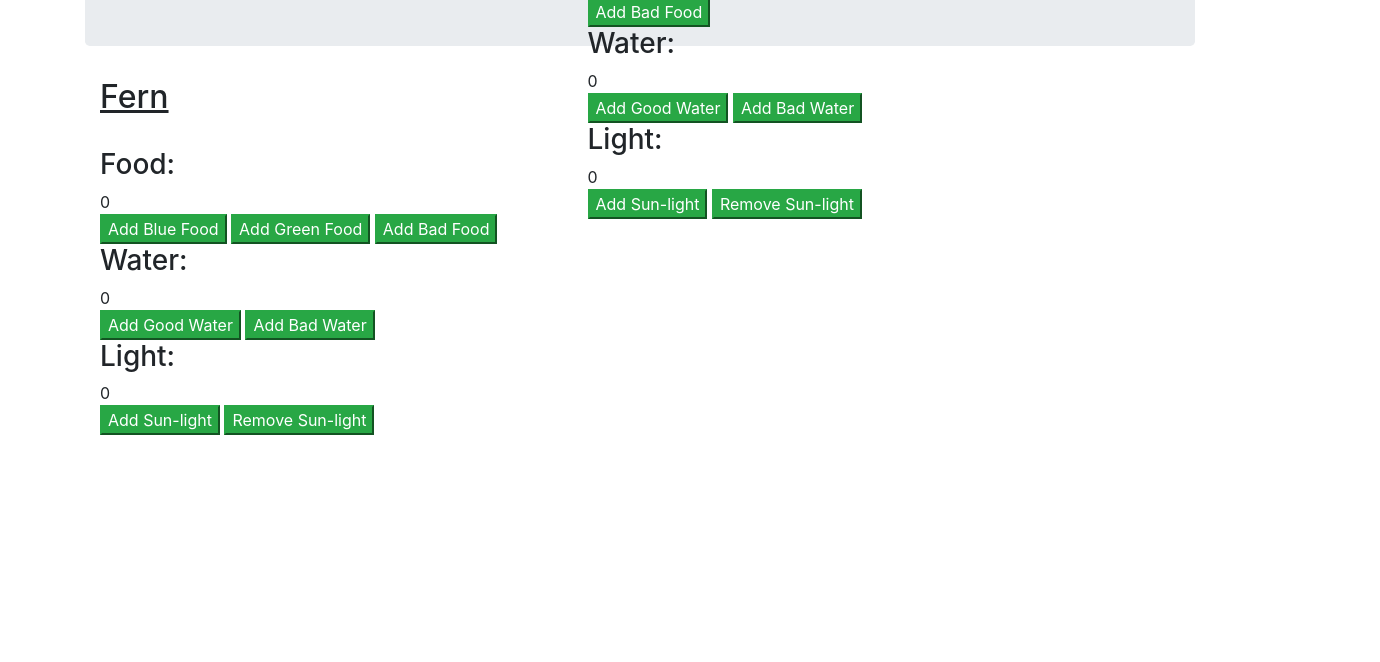
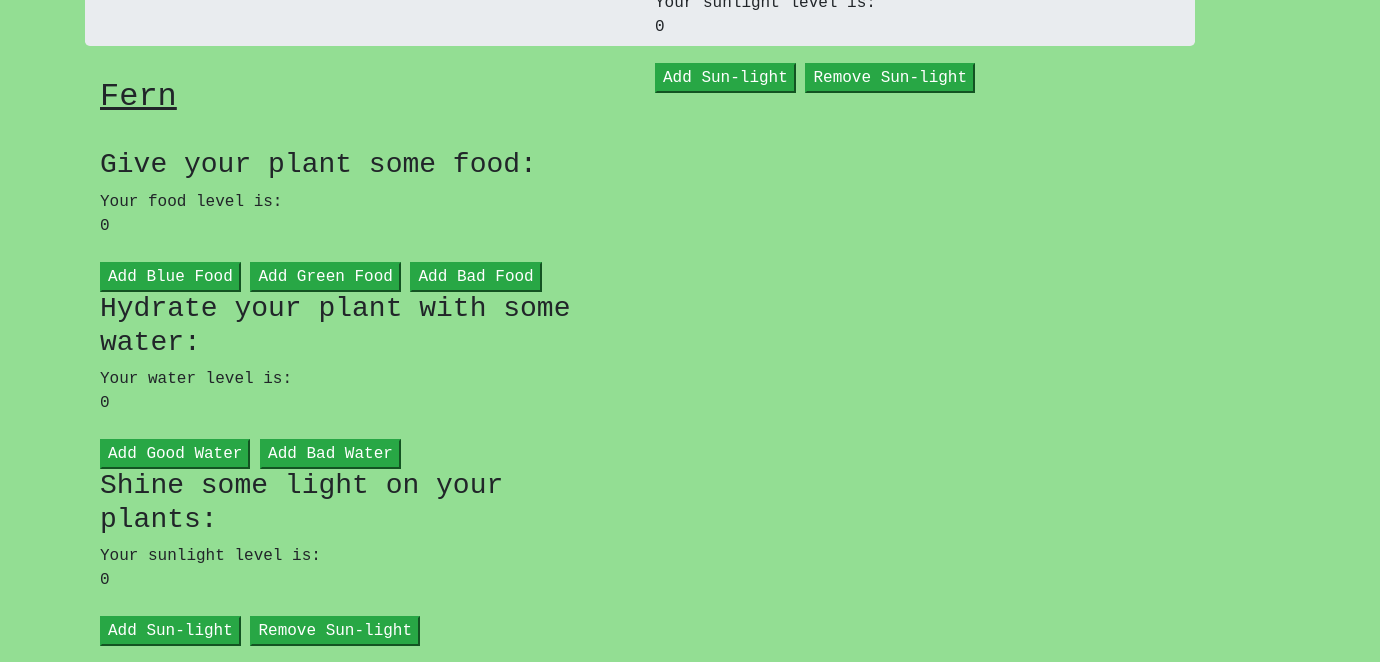
Before and after one commit to fieldceleste/functional_application, a website built with webpack: page src/index.html in a window 1280 px wide. Shown: the part 138-800 px from the top of the page, 1380 px wide, since content can reach past the window. Built offline with nearby package versions, Linux system fonts and the light colour scheme.

Commit message:
add in a little styling

```diff
--- a/src/index.html
+++ b/src/index.html
@@ -1,40 +1,44 @@
 <html>
+
 <head>
-    <script
-    src="https://code.jquery.com/jquery-3.4.1.min.js"
-    integrity="sha256-CSXorXvZcTkaix6Yvo6HppcZGetbYMGWSFlBw8HfCJo="
-    crossorigin="anonymous"></script>
+  <script src="https://code.jquery.com/jquery-3.4.1.min.js"
+    integrity="sha256-CSXorXvZcTkaix6Yvo6HppcZGetbYMGWSFlBw8HfCJo=" crossorigin="anonymous"></script>
   <script type="text/javascript" src="plant_application.js"></script>
 
   <title>Grow Your Plant</title>
 </head>
+
 <body>
   <div class="container">
 
-      <div class= "jumbotron">
-      <h1>Your Plant's Values</h1>
+    <div class="jumbotron">
+      <h1>Plant Daycare</h1>
     </div>
 
 
-      <div class ="col-md-6">
+    <div class="col-md-6" id="fern">
       <h2><u>Fern</u></h2>
       <br>
       <div class="grow-buttons">
-    <h3>Food:</h3>
-      <div id="food-fern">0</div>
+        <h3>Give your plant some food:</h3>
+        Your food level is: <div id="food-fern">0</div>
+        <br>
         <button class="btn-success" id="feed-f">Add Blue Food</button>
         <button class="btn-success" id="feed1-f">Add Green Food</button>
         <button class="btn-success" id="feed2-f">Add Bad Food</button>
 
-    <h3>Water:</h3>
-      <div id="water-fern">0</div>
+        <h3>Hydrate your plant with some water:</h3>
+        Your water level is:<div id="water-fern">0</div>
+        <br>
         <button class="btn-success" id="water-f">Add Good Water</button>
         <button class="btn-success" id="water1-f">Add Bad Water</button>
 
-    <h3>Light:</h3>
-      <div id="light-fern">0</div>
+        <h3>Shine some light on your plants:</h3>
+        Your sunlight level is: <div id="light-fern">0</div>
+        <br>
         <button class="btn-success" id="light-f">Add Sun-light</button>
         <button class="btn-success" id="light1-f">Remove Sun-light</button>
+      </div>
     </div>
     <!-- <-------------------Daffodil---------------------------------------->
 
@@ -42,24 +46,29 @@
     <div class="col-md-8" id="daffodil">
       <h2><u>Daffodil</u></h2>
       <br>
-    <h3>Food:</h3>
-      <div id="food-daffodil">0</div>
+      <div class="grow-buttons">
+        <h3>Give your plant some food:</h3>
+        Your food level is:<div id="food-daffodil">0</div>
+        <br>
         <button class="btn-success" id="feed1">Add Blue Food</button>
         <button class="btn-success" id="feed2">Add Green Food</button>
-    <button class= "btn-success" id="feed3">Add Bad Food</button>
+        <button class="btn-success" id="feed3">Add Bad Food</button>
 
-    <h3>Water:</h3>
-      <div id="water-diffodil">0</div>
+        <h3>Hydrate your plant with some water:</h3>
+        Your water level is:<div id="water-diffodil"> 0</div>
+        <br>
         <button class="btn-success" id="water1">Add Good Water</button>
         <button class="btn-success" id="water2">Add Bad Water</button>
 
 
-    <h3>Light:</h3>
-      <div id="light-daffodil">0</div>
+        <h3>Shine some light on your plants:</h3>
+        Your sunlight level is:<div id="light-daffodil"> 0</div>
+        <br>
         <button class="btn-success" id="light1">Add Sun-light</button>
         <button class="btn-success" id="light2">Remove Sun-light</button>
       </div>
     </div>
   </div>
 </body>
+
 </html>
--- a/src/styles.css
+++ b/src/styles.css
@@ -1,4 +1,14 @@
 #daffodil{
-  margin-left:90%;
-  margin-top:-115%;
+  margin-left:50%;
+  margin-top:-95%;
 }
+.fern{
+
+}
+h1{
+  text-align: center;
+}
+body{
+ background-color: rgb(147, 222, 147);
+ font-family: 'Courier New', Courier, monospace;
+}
```
Also changed, not shown: src/main.js (+16 -16 lines), README.md, image/daffodil.png (added). Lines whose indentation alone changed are shown as unchanged.
